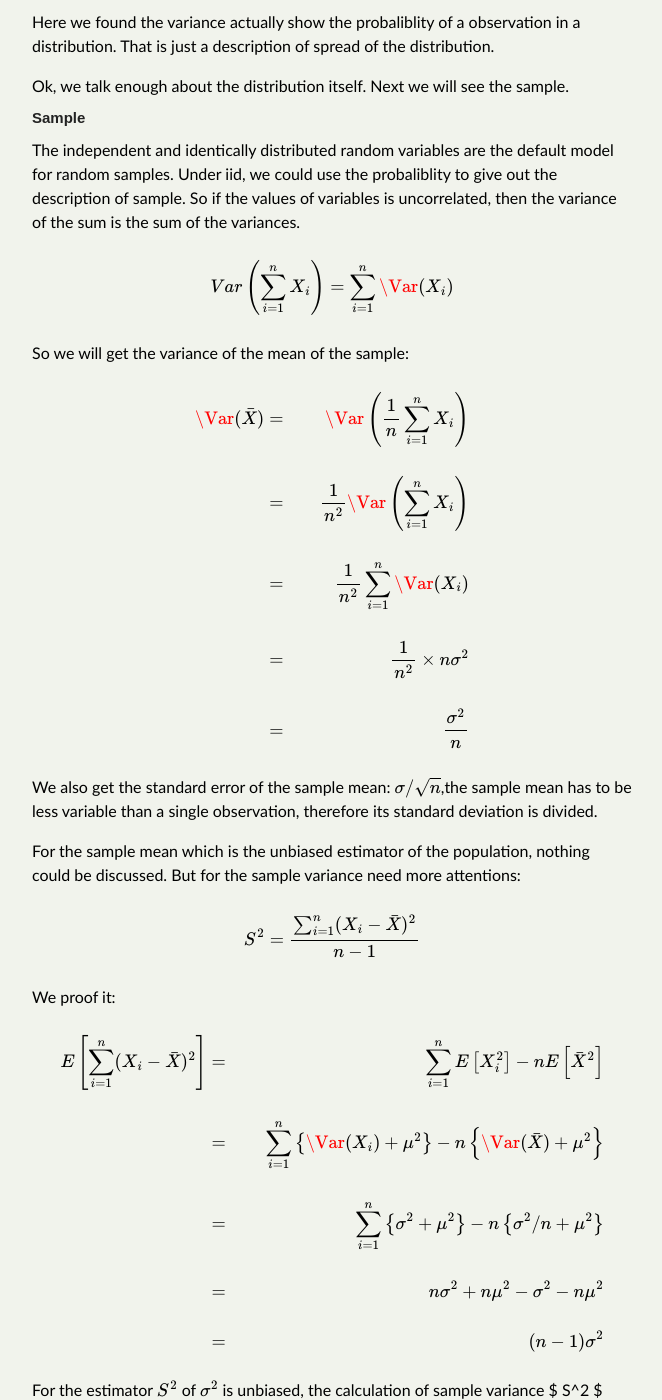
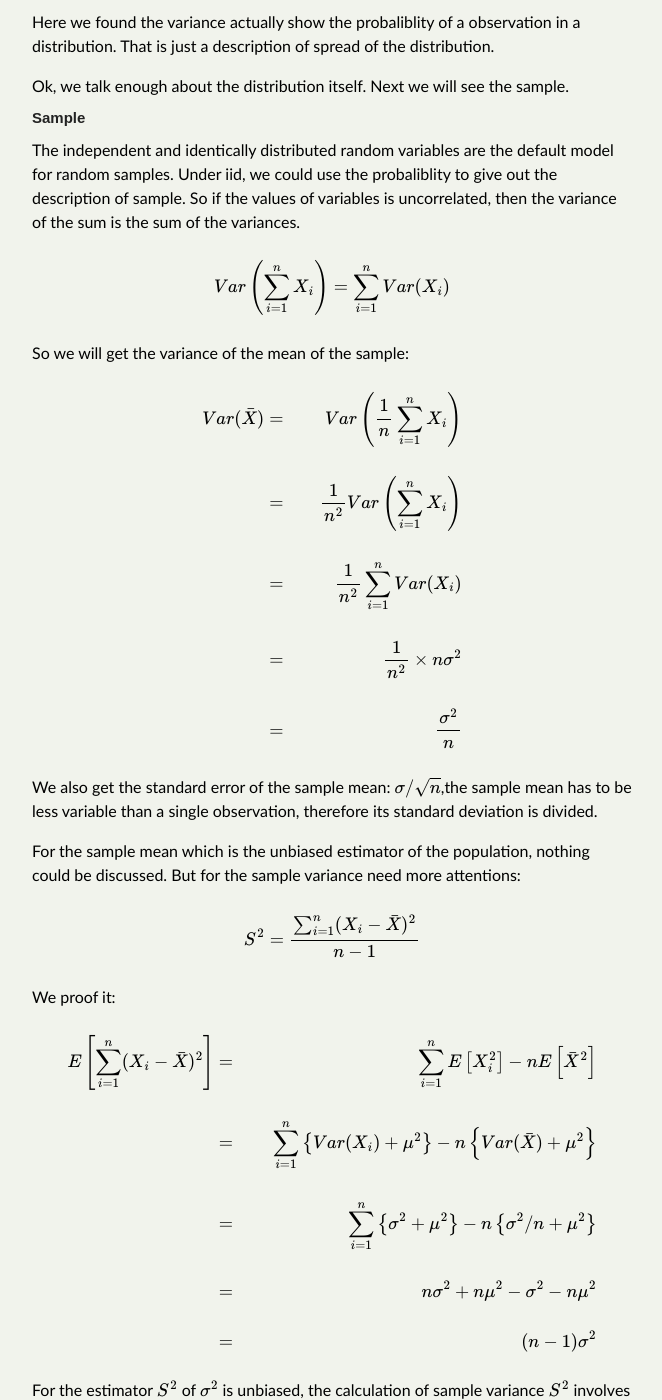
Before and after one commit to yufree/blog, a Jekyll site: the page built from _posts/2013-12-07-mean-and-variance.md, in a window 1280 px wide and 1400 px high, scrolled down 1635 px. Shown: the whole window, without its empty margins (308-970 px from the left). Built offline with Jekyll 4.4.1, drawn with Linux system fonts in a browser that asks for light colours; some web fonts are replaced; formulas are drawn with MathJax 3; comment, search, counter and statistics services are not loaded; some of the changed text lies outside the part shown.

Commit message:
modify var

```diff
--- a/_posts/2013-12-07-mean-and-variance.md
+++ b/_posts/2013-12-07-mean-and-variance.md
@@ -75,16 +75,16 @@ Ok, we talk enough about the distribution itself. Next we will see the sample.
 The independent and identically distributed random variables are the default model for random samples. Under iid, we could use the probaliblity to give out the description of sample. So if the values of variables is uncorrelated, then the variance of the sum is the sum of the variances.
 
 $$
-Var\left(\sum_{i=1}^n X_i \right) = \sum_{i=1}^n \Var(X_i)
+Var\left(\sum_{i=1}^n X_i \right) = \sum_{i=1}^n Var(X_i)
 $$
 
 So we will get the variance of the mean of the sample:
 
 $$
 \begin{align}
-\Var(\bar X) & = & \Var \left( \frac{1}{n}\sum_{i=1}^n X_i \right)\\ \\
-    & = & \frac{1}{n^2} \Var\left(\sum_{i=1}^n X_i \right)\\ \\
-    & = & \frac{1}{n^2} \sum_{i=1}^n \Var(X_i) \\ \\
+Var(\bar X) & = & Var \left( \frac{1}{n}\sum_{i=1}^n X_i \right)\\ \\
+    & = & \frac{1}{n^2} Var\left(\sum_{i=1}^n X_i \right)\\ \\
+    & = & \frac{1}{n^2} \sum_{i=1}^n Var(X_i) \\ \\
     & = & \frac{1}{n^2} \times n\sigma^2 \\ \\
     & = & \frac{\sigma^2}{n}
 \end{align}
@@ -103,14 +103,14 @@ We proof it:
 $$
 \begin{align}
 E\left[\sum_{i=1}^n (X_i - \bar X)^2\right] & = & \sum_{i=1}^n E\left[X_i^2\right] - n E\left[\bar X^2\right] \\ \\
-    & = & \sum_{i=1}^n \left\{\Var(X_i) + \mu^2\right\} - n \left\{\Var(\bar X) + \mu^2\right\} \\ \\
+    & = & \sum_{i=1}^n \left\{Var(X_i) + \mu^2\right\} - n \left\{Var(\bar X) + \mu^2\right\} \\ \\
     & = & \sum_{i=1}^n \left\{\sigma^2 + \mu^2\right\} - n \left\{\sigma^2 / n + \mu^2\right\} \\ \\
     & = & n \sigma^2 + n \mu ^ 2 - \sigma^2 - n \mu^2 \\ \\
     & = & (n - 1) \sigma^2
 \end{align}
 $$
 
-For the estimator $$ S^2 $$ of $$ \sigma^2 $$ is unbiased, the calculation of sample variance $ S^2 $ involves dividing by $$ n-1 $$. And $$ S / \sqrt{n} $$ is called the sample standard error of the mean.
+For the estimator $$ S^2 $$ of $$ \sigma^2 $$ is unbiased, the calculation of sample variance $$ S^2 $$ involves dividing by $$ n-1 $$. And $$ S / \sqrt{n} $$ is called the sample standard error of the mean.
 
 ## Mean Again
 
```
